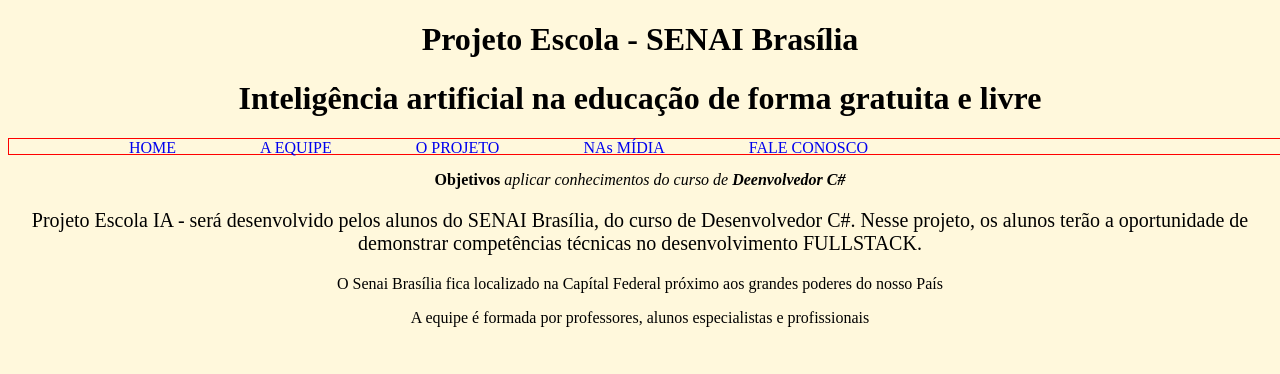
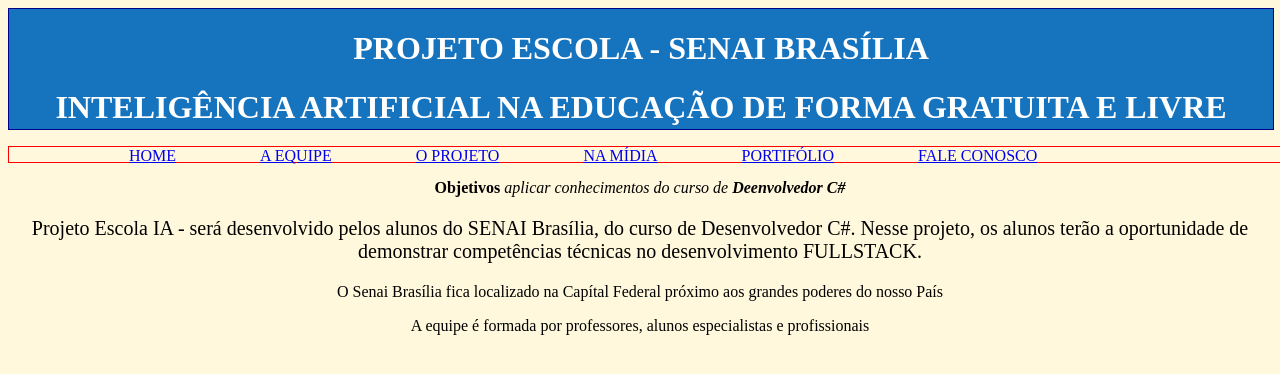
Before and after one commit to RamonV790/projetofinal, a plain HTML site: page index.html in a window 1280 px wide. Shown: the top 374 px of the page. Drawn offline with Linux system fonts and the light colour scheme.

Commit message:
Aula 10/06

```diff
--- a/geral.css
+++ b/geral.css
@@ -2,6 +2,11 @@
 
 #topo{
         width: 100%;
+        height: 120px;
+        border: 1px solid darkblue;
+        background-color: #1673be;
+        color: #ffffff;
+        text-transform: uppercase;
 
 }
 
@@ -19,6 +24,7 @@ ul{
         height: 15px;
         border: 1px solid red;
 
+
 }
 /*filho*/
 ul li{
@@ -26,7 +32,8 @@ ul li{
         padding-left: 80px;
 }
 /*neto*/
-li a{
+ul li a:hover{
         text-decoration: none;
+        color: black;
 
 }
--- a/index.html
+++ b/index.html
@@ -25,7 +25,8 @@
         <li><a href="index.html">HOME</a></li>
         <li><a href="equipe.html">A EQUIPE</a></li>
         <li><a href="projeto.html">O PROJETO</a></li>
-        <li><a href="midia.html">NAs MÍDIA</a></li>
+        <li><a href="midia.html">NA MÍDIA</a></li>
+        <li><a href="portifolio.html">PORTIFÓLIO</a></li>
         <li><a href="faleconosco.html">FALE CONOSCO</a></li>
 
 
```
Also changed, not shown: equipe.html (+1 -1 lines), faleconosco.html (+1 -1 lines), portifolio.html (added, +12 -0 lines), projeto.html (+1 -1 lines).
